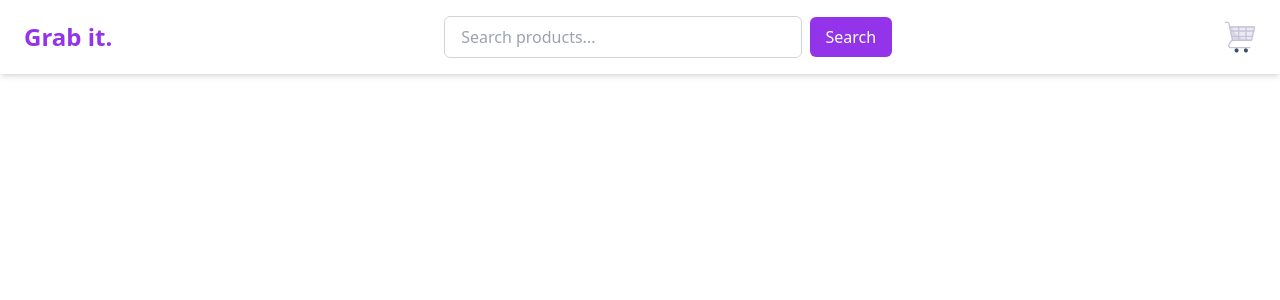
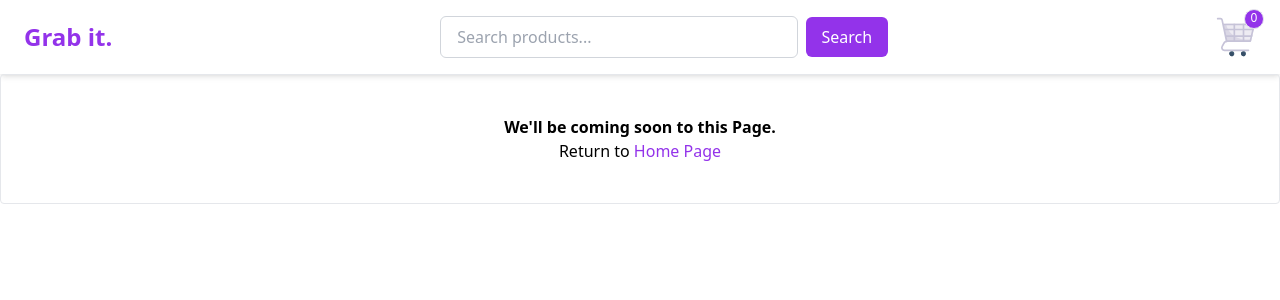
Before and after one commit to tanishnarang/projectbriskk, a React (Create React App) app: page /payment in a window 1280 px wide. Before the commit this address had no page. Shown: the top 300 px of the page. Built offline with nearby package versions, Linux system fonts and the light colour scheme.

Commit message:
total items in cart display on navbar

```diff
--- a/src/App.js
+++ b/src/App.js
@@ -8,7 +8,8 @@ import ProductList from "./components/ProductList";
 import Cart from "./components/Cart";
 import ProductDetail from "./components/ProductDetails";
 import Navbar from "./components/Navbar";
-import { useState } from "react";
+import { useEffect, useState } from "react";
+import PaymentPage from "./components/Payment";
 
 export default function App() {
   const navigate = useNavigate();
@@ -19,6 +20,12 @@ export default function App() {
   const products = [];
 
   const [cart, setCart] = useState([]);
+
+  const [cartCount, setCartCount] = useState(cart.length);
+
+  useEffect(() => {
+    setCartCount(cart.length);
+  }, [cart]);
 
   const onAddToCart = (product) => {
     const existingProduct = cart.find((item) => item.id === product.id);
@@ -49,7 +56,10 @@ export default function App() {
 
   return (
     <div>
-      <Navbar onSearch={onSearch} />
+      <Navbar
+        onSearch={onSearch}
+        cartCount={cartCount < 9 ? cartCount : "9+"}
+      />
 
       <Routes>
         <Route
@@ -74,6 +84,7 @@ export default function App() {
             />
           }
         />
+        <Route path="/payment" element={<PaymentPage />} />
       </Routes>
     </div>
   );
--- a/src/components/Navbar.js
+++ b/src/components/Navbar.js
@@ -1,7 +1,7 @@
 import { Link } from "react-router-dom";
 import { useState } from "react";
 
-export default function Navbar({ onSearch }) {
+export default function Navbar({ onSearch, cartCount }) {
   const [searchItem, setSearchItem] = useState("");
 
   const handleSearch = (e) => {
@@ -53,9 +53,12 @@ export default function Navbar({ onSearch }) {
       </div>
 
       {/* Cart Icon Section */}
-      <div className="flex-shrink-0 ml-4">
-        <Link to="/cart">
-          <img className="w-8 h-8" src="/cart.svg" alt="cart" />
+      <div className="relative flex-shrink-0 ml-4">
+        <p className=" absolute -right-2 -top-2 p-0 text-semibold text-white border rounded-full bg-purple-600 text-xs w-5 h-5 flex justify-center align-center">
+          {cartCount}
+        </p>
+        <Link to="/cart" className="pt-0">
+          <img className="w-10 h-10 pt-0" src="/cart.svg" alt="cart" />
         </Link>
       </div>
     </div>
--- /dev/null
+++ b/src/components/Payment.js
@@ -0,0 +1,16 @@
+import { Link } from "react-router-dom";
+export default function PaymentPage() {
+  return (
+    <div>
+      <div className="box flex flex-col text-center mx-auto p-10 border rounded">
+        <h1 className="font-semibold">We'll be coming soon to this Page.</h1>
+        <p>
+          Return to{" "}
+          <Link to="/cart" className="hover:underline text-purple-600">
+            Home Page
+          </Link>
+        </p>
+      </div>
+    </div>
+  );
+}
```
